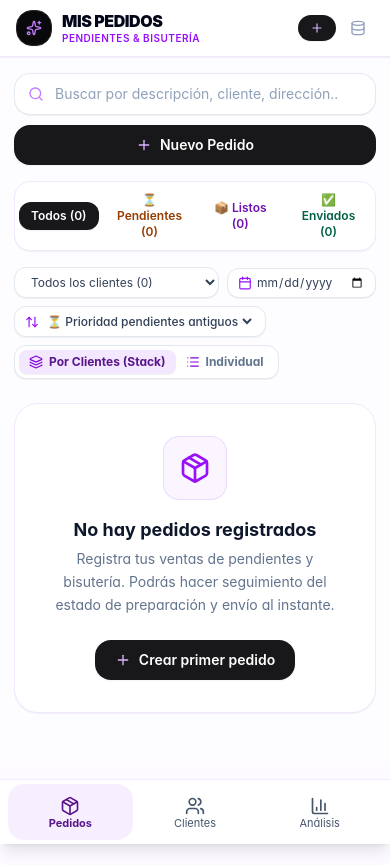
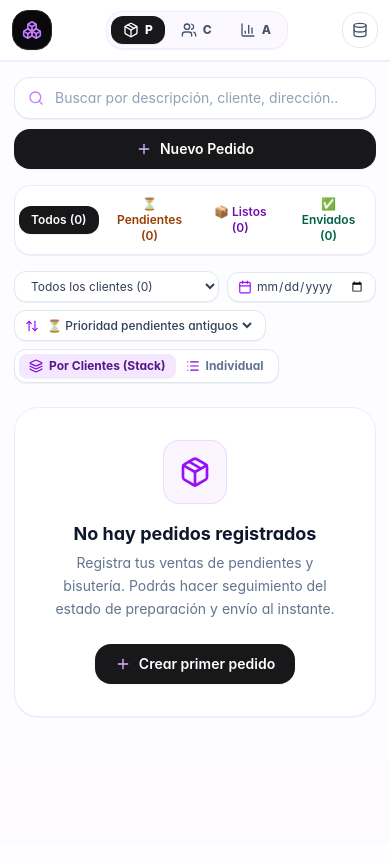
Before and after one commit to dawalberto/customers-and-orders, a React (Vite) app: page / in a window 390 px wide. After the commit the page ends 844 px from the top, so only its background shows below. Built offline with nearby package versions, Linux system fonts and the light colour scheme.

Commit message:
refactor: simplify header and improve order UI
Removed redundant modal states and quick-action headers. Updated client order buttons and filter banners for better visual consistency and usability.

```diff
--- a/metadata.json
+++ b/metadata.json
@@ -2,5 +2,7 @@
   "name": "Mis Pedidos - Bisutería y Clientes",
   "description": "Webapp PWA para gestionar clientes, pedidos de bisutería y pendientes con control de estados, entregas y análisis.",
   "requestFramePermissions": [],
-  "majorCapabilities": ["MAJOR_CAPABILITY_SERVER_SIDE_GEMINI_API"]
+  "majorCapabilities": [
+    "MAJOR_CAPABILITY_SERVER_SIDE_GEMINI_API"
+  ]
 }
--- a/src/App.tsx
+++ b/src/App.tsx
@@ -3,11 +3,8 @@ import {
   Users,
   Package,
   BarChart3,
-  Plus,
   Database,
-  Sparkles,
-  UserPlus,
-  PackagePlus
+  Boxes
 } from 'lucide-react';
 import { Client, Order, ActiveTab } from './types';
 import {
@@ -36,10 +33,8 @@ export default function App() {
   // Filter & Navigation states
   const [filterClientIdForOrders, setFilterClientIdForOrders] = useState<string | null>(null);
 
-  // Modals for quick "+ Nuevo" action in header
-  const [isNewClientModalOpen, setIsNewClientModalOpen] = useState(false);
+  // Modals for creating order for a specific client
   const [isNewOrderModalOpen, setIsNewOrderModalOpen] = useState(false);
-  const [quickNewDropdownOpen, setQuickNewDropdownOpen] = useState(false);
 
   // Load data & handle URL hash routing
   useEffect(() => {
@@ -53,7 +48,7 @@ export default function App() {
     const checkRoute = () => {
       const path = window.location.pathname;
       const hash = window.location.hash;
-      if (path === '/data' || hash === '#/data' || hash === '#data') {
+      if (path.endsWith('/data') || hash === '#/data' || hash === '#data') {
         setActiveTab('data');
       } else if (hash === '#clients' || hash === '#/clients') {
         setActiveTab('clients');
@@ -117,124 +112,85 @@ export default function App() {
   const pendingOrdersCount = orders.filter((o) => o.status === 'pendiente').length;
 
   return (
-    <div className="min-h-screen bg-purple-50/20 text-slate-900 flex flex-col font-sans pb-24 md:pb-12 overflow-x-hidden">
-      {/* Top Header */}
+    <div className="min-h-screen bg-purple-50/20 text-slate-900 flex flex-col font-sans pb-8 overflow-x-hidden">
+      {/* Top Header: | LOGO     P  C  A     B | as requested */}
       <header className="sticky top-0 z-30 bg-white/95 backdrop-blur-md border-b border-purple-100 shadow-2xs">
-        <div className="max-w-5xl mx-auto px-4 sm:px-6 py-2.5 flex items-center justify-between gap-3">
-          {/* Brand Logo & Name */}
-          <div
+        <div className="max-w-5xl mx-auto px-3 sm:px-6 py-2.5 flex items-center justify-between gap-2 sm:gap-4">
+          {/* 1. LOGO: Jewelry box icon */}
+          <button
             onClick={() => navigateToTab('orders')}
-            className="flex items-center gap-2.5 cursor-pointer group select-none"
+            className="w-10 h-10 rounded-2xl bg-zinc-950 border border-zinc-800 flex items-center justify-center text-purple-300 shadow-2xs hover:scale-105 active:scale-95 transition shrink-0"
+            title="Mis Pedidos"
           >
-            <div className="w-9 h-9 rounded-2xl bg-zinc-950 border border-zinc-800 flex items-center justify-center text-purple-300 shadow-2xs group-hover:scale-105 transition">
-              <Sparkles className="w-4 h-4 text-purple-400" />
-            </div>
-            <div>
-              <span className="font-black text-slate-950 text-base tracking-tight block leading-tight">
-                MIS PEDIDOS
-              </span>
-              <span className="text-[10px] font-semibold text-purple-600 tracking-wider uppercase block">
-                Pendientes & Bisutería
-              </span>
-            </div>
-          </div>
+            <Boxes className="w-5 h-5 text-purple-400" />
+          </button>
 
-          {/* Desktop Nav Items */}
-          <nav className="hidden md:flex items-center gap-1 bg-purple-50/50 p-1 rounded-2xl border border-purple-100">
+          {/* 2. NAVBAR: Centered P - C - A */}
+          <nav className="flex items-center gap-1 sm:gap-1.5 bg-purple-50/70 p-1 rounded-2xl border border-purple-100/90 shadow-2xs">
+            {/* Pedidos (P) */}
             <button
               onClick={() => navigateToTab('orders')}
-              className={`flex items-center gap-1.5 px-3.5 py-1.5 rounded-xl text-xs font-bold transition ${
+              className={`relative flex items-center gap-1.5 px-3 py-1.5 sm:px-3.5 sm:py-2 rounded-xl text-xs font-bold transition active:scale-95 ${
                 activeTab === 'orders'
                   ? 'bg-zinc-900 text-white shadow-2xs'
-                  : 'text-slate-600 hover:text-purple-700'
+                  : 'text-slate-600 hover:text-purple-900 hover:bg-white/80'
               }`}
+              title="Pedidos"
             >
-              <Package className="w-4 h-4" />
-              <span>Pedidos</span>
+              <Package className="w-4 h-4 shrink-0 pointer-events-none" />
+              <span className="hidden sm:inline pointer-events-none">Pedidos</span>
+              <span className="sm:hidden font-extrabold pointer-events-none">P</span>
               {pendingOrdersCount > 0 && (
-                <span className="px-1.5 py-0.2 rounded-full text-[10px] bg-amber-500 text-white font-black">
+                <span className="pointer-events-none px-1.5 py-0.2 rounded-full text-[10px] bg-amber-500 text-white font-black shadow-2xs">
                   {pendingOrdersCount}
                 </span>
               )}
             </button>
+
+            {/* Clientes (C) */}
             <button
               onClick={() => navigateToTab('clients')}
-              className={`flex items-center gap-1.5 px-3.5 py-1.5 rounded-xl text-xs font-bold transition ${
+              className={`flex items-center gap-1.5 px-3 py-1.5 sm:px-3.5 sm:py-2 rounded-xl text-xs font-bold transition active:scale-95 ${
                 activeTab === 'clients'
                   ? 'bg-zinc-900 text-white shadow-2xs'
-                  : 'text-slate-600 hover:text-purple-700'
+                  : 'text-slate-600 hover:text-purple-900 hover:bg-white/80'
               }`}
+              title="Clientes"
             >
-              <Users className="w-4 h-4" />
-              <span>Clientes</span>
-              {clients.length > 0 && (
-                <span className="text-[11px] text-slate-400 font-semibold">
-                  ({clients.length})
-                </span>
-              )}
+              <Users className="w-4 h-4 shrink-0 pointer-events-none" />
+              <span className="hidden sm:inline pointer-events-none">Clientes</span>
+              <span className="sm:hidden font-extrabold pointer-events-none">C</span>
             </button>
+
+            {/* Análisis (A) */}
             <button
               onClick={() => navigateToTab('dashboard')}
-              className={`flex items-center gap-1.5 px-3.5 py-1.5 rounded-xl text-xs font-bold transition ${
+              className={`flex items-center gap-1.5 px-3 py-1.5 sm:px-3.5 sm:py-2 rounded-xl text-xs font-bold transition active:scale-95 ${
                 activeTab === 'dashboard'
                   ? 'bg-zinc-900 text-white shadow-2xs'
-                  : 'text-slate-600 hover:text-purple-700'
+                  : 'text-slate-600 hover:text-purple-900 hover:bg-white/80'
               }`}
+              title="Análisis"
             >
-              <BarChart3 className="w-4 h-4" />
-              <span>Análisis</span>
+              <BarChart3 className="w-4 h-4 shrink-0 pointer-events-none" />
+              <span className="hidden sm:inline pointer-events-none">Análisis</span>
+              <span className="sm:hidden font-extrabold pointer-events-none">A</span>
             </button>
           </nav>
 
-          {/* Right Header Controls: PWA install, Quick + Menu, /data icon */}
-          <div className="flex items-center gap-1.5 sm:gap-2">
+          {/* 3. RIGHT CONTROLS: PWA Install + B (Backup) */}
+          <div className="flex items-center gap-1.5 shrink-0">
             <PWAInstallButton />
-
-            {/* Quick Add Button with dropdown */}
-            <div className="relative">
-              <button
-                onClick={() => setQuickNewDropdownOpen(!quickNewDropdownOpen)}
-                className="inline-flex items-center gap-1 px-3 py-1.5 rounded-full text-xs font-bold bg-zinc-900 hover:bg-zinc-800 text-white shadow-2xs transition active:scale-95"
-                title="Crear nuevo..."
-              >
-                <Plus className="w-3.5 h-3.5 text-purple-300" />
-                <span className="hidden sm:inline">Nuevo</span>
-              </button>
-
-              {quickNewDropdownOpen && (
-                <div
-                  className="absolute right-0 mt-2 w-48 bg-white rounded-2xl shadow-xl border border-purple-100 p-1.5 z-40 animate-in fade-in zoom-in-95 duration-100"
-                  onClick={() => setQuickNewDropdownOpen(false)}
-                >
-                  <button
-                    onClick={() => setIsNewOrderModalOpen(true)}
-                    className="w-full flex items-center gap-2 px-3 py-2 text-xs font-semibold text-slate-800 hover:bg-purple-50 hover:text-purple-900 rounded-xl transition text-left"
-                  >
-                    <PackagePlus className="w-4 h-4 text-purple-600" />
-                    <span>Nuevo Pedido</span>
-                  </button>
-                  <button
-                    onClick={() => setIsNewClientModalOpen(true)}
-                    className="w-full flex items-center gap-2 px-3 py-2 text-xs font-semibold text-slate-800 hover:bg-purple-50 hover:text-purple-900 rounded-xl transition text-left"
-                  >
-                    <UserPlus className="w-4 h-4 text-purple-600" />
-                    <span>Nuevo Cliente</span>
-                  </button>
-                </div>
-              )}
-            </div>
-
-            {/* Hidden /data access icon */}
             <button
               onClick={() => navigateToTab('data')}
-              className={`p-2 rounded-xl transition ${
+              className={`w-9 h-9 sm:w-10 sm:h-10 rounded-2xl border transition active:scale-95 flex items-center justify-center shrink-0 ${
                 activeTab === 'data'
-                  ? 'bg-purple-100 text-purple-800'
-                  : 'text-slate-400 hover:text-slate-700 hover:bg-purple-50'
+                  ? 'bg-zinc-900 text-purple-300 border-zinc-900 shadow-2xs'
+                  : 'bg-white text-slate-600 hover:text-purple-800 hover:bg-purple-50 border-slate-200'
               }`}
-              title="Copias de seguridad / Datos (/data)"
+              title="Copias de seguridad / Datos (B)"
             >
-              <Database className="w-4 h-4" />
+              <Database className="w-4 h-4 pointer-events-none" />
             </button>
           </div>
         </div>
@@ -290,64 +246,7 @@ export default function App() {
         )}
       </main>
 
-      {/* Bottom Navigation Bar for Mobile: Generous touch targets spanning the full column */}
-      <nav className="md:hidden fixed bottom-0 left-0 right-0 z-30 bg-white/95 backdrop-blur-md border-t border-purple-100/90 shadow-lg px-2 py-1">
-        <div className="flex items-stretch justify-around max-w-md mx-auto h-14">
-          {/* Pedidos Tab Button */}
-          <button
-            onClick={() => navigateToTab('orders')}
-            className={`flex-1 flex flex-col items-center justify-center rounded-2xl transition active:scale-95 ${
-              activeTab === 'orders'
-                ? 'bg-purple-100/70 text-purple-900 font-bold'
-                : 'text-slate-600 hover:text-purple-700'
-            }`}
-          >
-            <div className="relative">
-              <Package className="w-5 h-5" />
-              {pendingOrdersCount > 0 && (
-                <span className="absolute -top-1.5 -right-3 px-1.5 py-0.2 rounded-full text-[9px] bg-amber-500 text-white font-black shadow-2xs">
-                  {pendingOrdersCount}
-                </span>
-              )}
-            </div>
-            <span className="text-[11px] mt-0.5 leading-none">Pedidos</span>
-          </button>
-
-          {/* Clientes Tab Button */}
-          <button
-            onClick={() => navigateToTab('clients')}
-            className={`flex-1 flex flex-col items-center justify-center rounded-2xl transition active:scale-95 ${
-              activeTab === 'clients'
-                ? 'bg-purple-100/70 text-purple-900 font-bold'
-                : 'text-slate-600 hover:text-purple-700'
-            }`}
-          >
-            <Users className="w-5 h-5" />
-            <span className="text-[11px] mt-0.5 leading-none">Clientes</span>
-          </button>
-
-          {/* Análisis Tab Button */}
-          <button
-            onClick={() => navigateToTab('dashboard')}
-            className={`flex-1 flex flex-col items-center justify-center rounded-2xl transition active:scale-95 ${
-              activeTab === 'dashboard'
-                ? 'bg-purple-100/70 text-purple-900 font-bold'
-                : 'text-slate-600 hover:text-purple-700'
-            }`}
-          >
-            <BarChart3 className="w-5 h-5" />
-            <span className="text-[11px] mt-0.5 leading-none">Análisis</span>
-          </button>
-        </div>
-      </nav>
-
-      {/* Global Modals for Quick "+ Nuevo" */}
-      <ClientModal
-        isOpen={isNewClientModalOpen}
-        onClose={() => setIsNewClientModalOpen(false)}
-        onSave={handleSaveClient}
-      />
-
+      {/* Modal for creating order from Client card */}
       <OrderModal
         isOpen={isNewOrderModalOpen}
         onClose={() => setIsNewOrderModalOpen(false)}
```
Also changed, not shown: src/components/clients/ClientCard.tsx (+5 -4 lines), src/components/orders/OrdersView.tsx (+17 -9 lines).
